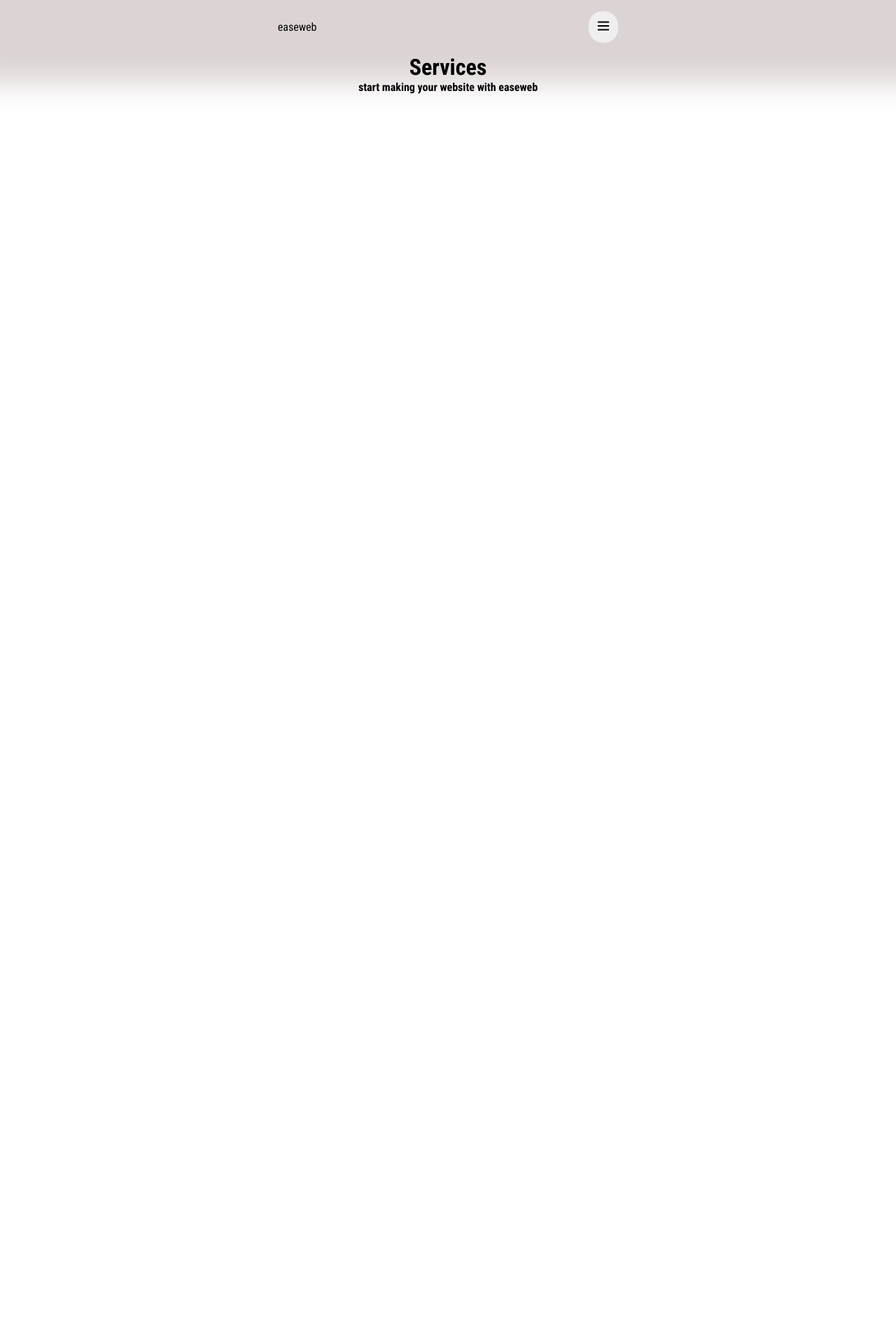
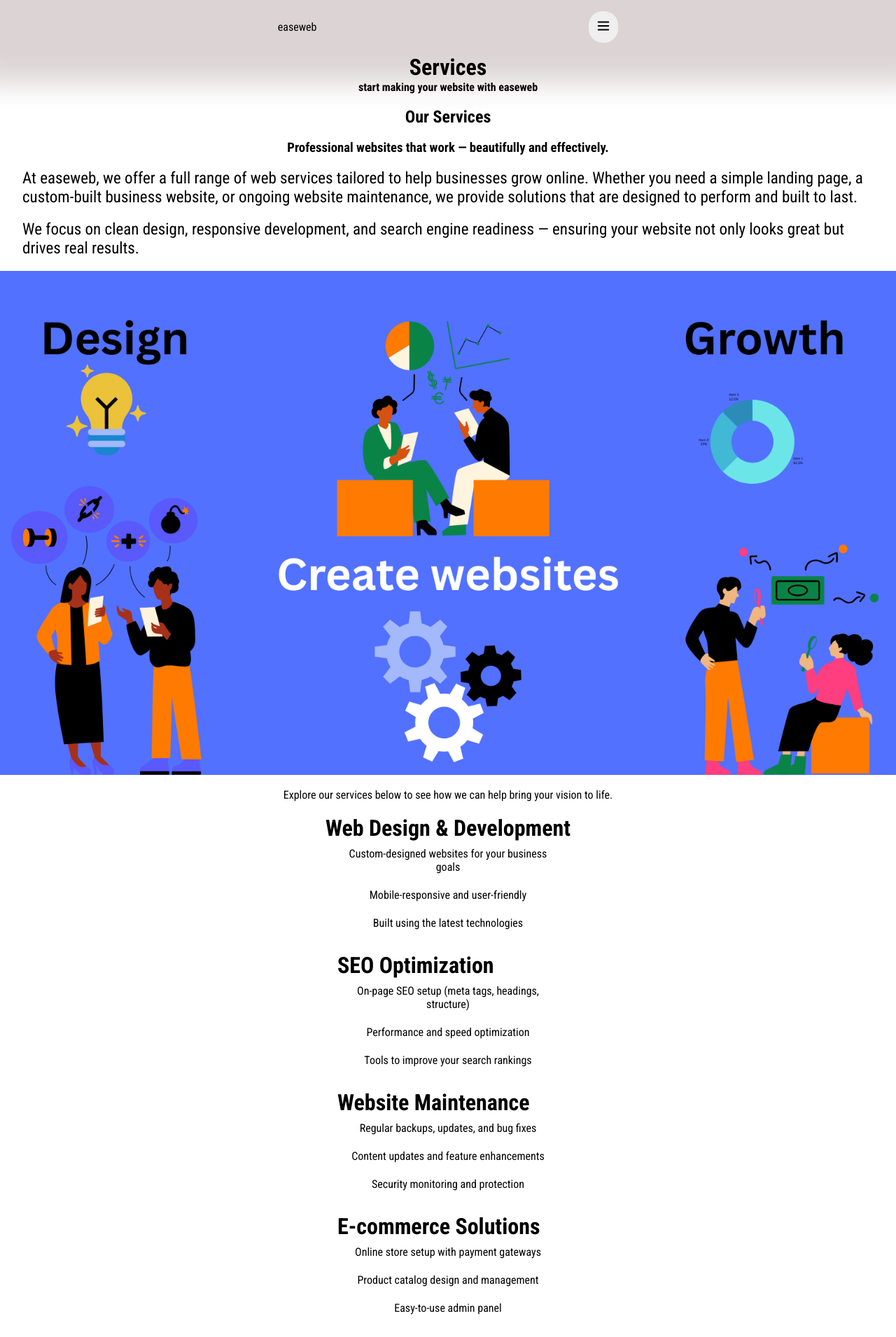
Before and after one commit to nik-89hil/easeweb, a React (Vite) app: page /services in a window 1280 px wide. Shown: the whole page at 70% size. Before the commit the page ends 800 px from the top, so only its background shows below. Built offline with nearby package versions, Linux system fonts and the light colour scheme.

Commit message:
service added

```diff
--- a/package.json
+++ b/package.json
@@ -13,6 +13,7 @@
     "framer-motion": "^12.12.2",
     "react": "^19.1.0",
     "react-dom": "^19.1.0",
+    "react-hook-form": "^7.56.4",
     "react-icons": "^5.5.0",
     "react-router-dom": "^6.30.1"
   },
--- a/src/components/Contact.jsx
+++ b/src/components/Contact.jsx
@@ -1,41 +1,84 @@
 import React from 'react'
-import {motion} from "framer-motion"
+import { motion } from "framer-motion"
 import ContactImg from "../assets/contact.png"
+import { useForm } from 'react-hook-form'
+
 
 export const Contact = () => {
+
+  const { register, handleSubmit, formState: { errors } } = useForm();
+
+
+  const showData = (data) => {
+    console.log(data)
+  }
+
+  const handleErrors = (errors) => { };
+
+
+  const registerOptions = {
+    name: { required: "required..." },
+    email: { required: "required..." },
+    message:{required: "message..."}
+  }
+
+
+
+
   return (
     <>
       <div className="box">
         <motion.h1
 
           initial={{
-        y:-12,
-        opacity:0
+            y: -12,
+            opacity: 0
           }}
 
           whileInView={{
-        y:0,
-        opacity:1
+            y: 0,
+            opacity: 1
           }}
 
         >Contact</motion.h1>
         <motion.h4
           initial={{
-              y:12,
-              opacity:0
+            y: 12,
+            opacity: 0
           }}
 
           whileInView={{
-              y:0,
-              opacity:1
+            y: 0,
+            opacity: 1
           }}
 
         >start making your website with easeweb</motion.h4>
         <br />
         <br />
-            <img src={ContactImg} alt="contact.png" className='aboutImg'/>
+        <img src={ContactImg} alt="contact.png" className='aboutImg' />
         <br />
+        <div className="cont-form">
+          <form onSubmit={handleSubmit(showData, handleErrors)} className='formbox'>
+            <label htmlFor="name">name</label><br />
+            <input type="text" name='name' {...register('name', registerOptions.name)} />
+            <p className="error">{errors?.name && errors?.name.message}</p>
+            <label htmlFor="email">email</label><br />
+            <input type="email" name='email' {...register('email', registerOptions.email)} />
+            <p className="error">{errors?.email && errors?.email.message}</p>
+            <br />
+            <textarea type="text" name='message' placeholder='message' {...register('message', registerOptions.message)} />
+            <p className="error">{errors?.message && errors?.message.message}</p>
+
+            <button className='btn-cont'>send message</button>
+            <button className='btn-cont' type='reset'>clear all</button>
+          </form>
+          <br />
+          <hr />
+
         </div>
+      </div>
+        <br />
+        <br />
 
 
     </>
--- a/src/components/Services.jsx
+++ b/src/components/Services.jsx
@@ -1,7 +1,7 @@
 import React from 'react'
 
-import {motion} from 'framer-motion'
-
+import { motion } from 'framer-motion'
+import Serv from "../assets/service2.png"
 
 export const Services = () => {
   return (
@@ -10,28 +10,105 @@ export const Services = () => {
         <motion.h1
 
           initial={{
-        y:-12,
-        opacity:0
+            y: -12,
+            opacity: 0
           }}
 
           whileInView={{
-        y:0,
-        opacity:1
+            y: 0,
+            opacity: 1
           }}
 
         >Services</motion.h1>
         <motion.h4
           initial={{
-              y:12,
-              opacity:0
+            y: 12,
+            opacity: 0
           }}
 
           whileInView={{
-              y:0,
-              opacity:1
+            y: 0,
+            opacity: 1
           }}
 
         >start making your website with easeweb</motion.h4>
+        <br />
+        <h2>
+          Our Services
+        </h2>
+        <br />
+        <h3>
+          Professional websites that work — beautifully and effectively.
+        </h3>
+        <br />
+        <p className='serCont'>
+          At easeweb, we offer a full range of web services tailored to help businesses grow online. Whether you need a simple landing page, a custom-built business website, or ongoing website maintenance, we provide solutions that are designed to perform and built to last.
+        </p>
+        <br />
+        <p className='serCont'>
+          We focus on clean design, responsive development, and search engine readiness — ensuring your website not only looks great but drives real results.
+        </p>
+        <br />
+        <img src={Serv} alt="service2.png" className='fullImg' />
+        <br />
+        <p>
+          Explore our services below to see how we can help bring your vision to life.
+        </p>
+
+        <br />
+        <ul>
+          <h1>Web Design & Development</h1>
+          <li>
+            Custom-designed websites for your business goals
+          </li>
+          <li>
+            Mobile-responsive and user-friendly
+          </li>
+          <li>
+            Built using the latest technologies
+          </li>
+        </ul>
+        <br />
+        <ul>
+          <h1>SEO Optimization</h1>
+          <li>
+            On-page SEO setup (meta tags, headings, structure)
+          </li>
+          <li>
+            Performance and speed optimization
+          </li>
+          <li>
+            Tools to improve your search rankings
+          </li>
+        </ul>
+        <br />
+        <ul>
+          <h1>Website Maintenance</h1>
+          <li>
+            Regular backups, updates, and bug fixes
+          </li>
+          <li>
+            Content updates and feature enhancements
+          </li>
+          <li>
+            Security monitoring and protection
+          </li>
+        </ul>
+        <br />
+        <ul>
+          <h1>E-commerce Solutions</h1>
+          <li>
+            Online store setup with payment gateways
+          </li>
+          <li>
+            Product catalog design and management
+          </li>
+          <li>
+            Easy-to-use admin panel
+          </li>
+        </ul>
+        <br />
+
       </div>
 
     </>
--- a/src/index.css
+++ b/src/index.css
@@ -1,8 +1,4 @@
-
-
-
-
-.blur{
+.blur {
     width: 100%;
     display: block;
     background-color: var(--secCol);
@@ -10,14 +6,14 @@
     transition: all 2s linear;
 }
 
-.name{
+.name {
     display: flex;
     justify-content: space-evenly;
     align-items: center;
     padding: 1rem .5rem;
 }
 
-.box{
+.box {
     width: 100%;
     display: flex;
     flex-direction: column;
@@ -26,14 +22,14 @@
 
 }
 
-.box .heading{
+.box .heading {
     width: 300px;
     margin: auto;
     padding: 1rem;
     font-size: large;
 }
 
-.cover{
+.cover {
     width: 650px;
     height: 60vh;
     border-radius: 15px;
@@ -42,7 +38,7 @@
 }
 
 
-.createBox{
+.createBox {
     width: 90%;
     height: auto;
     display: flex;
@@ -51,45 +47,46 @@
     flex-wrap: wrap;
 }
 
-.createBox div{
-    margin-top:1vh ;
+.createBox div {
+    margin-top: 1vh;
 }
 
-.createBox img{
+.createBox img {
     width: 300px;
     height: auto;
     margin: 5px;
 }
 
-.tex{
+.tex {
     width: 300px;
 }
 
-.aboutCont{
+.aboutCont {
     width: 300px;
     text-align: left;
     margin: auto;
 }
 
-.aboutImg{
+.aboutImg {
     width: 600px;
     height: auto;
     margin: auto;
     border-radius: 15px;
 }
 
-.texlink{
+.texlink {
     color: grey;
     font-weight: 700;
     text-decoration: underline;
 }
 
-.fa-box{
+.fa-box {
     width: 600px;
     margin: 1rem;
     transition: all 1s linear;
 }
-.fa-box .fl{
+
+.fa-box .fl {
     background-color: var(--secCol);
     padding: 1.5rem;
     margin: 1rem;
@@ -99,23 +96,73 @@
     cursor: pointer;
 }
 
-.fa-box .detail{
+.fa-box .detail {
     padding: 1rem;
     border: 2px solid var(--secCol);
     border-radius: 15px;
 }
 
-.btn-fa{
+.btn-fa {
     background-color: transparent;
 }
 
-.ic-fa{
+.ic-fa {
     font-size: 18px;
 }
 
+.cont-form {
+    width: 600px;
+    /* border: 2px solid var(--secCol); */
+    padding: 1rem;
+}
 
-@media screen and (max-width:610px){
-    .aboutImg{
+.formbox{
+    width: 300px;
+    margin: auto;
+}
+
+.formbox input{
+    width: 100%;
+    padding: .5rem;
+    border-radius: 20px;
+    border: 2px solid var(--secCol);
+}
+
+textarea{
+    width: 100%;
+    height: 150px;
+    resize: none;
+    border-radius: 20px;
+    border: 2px solid var(--secCol);
+    padding: .5rem;
+}
+
+.error{
+    color: red;
+    margin: .5rem;
+}
+
+.btn-cont{
+    padding: .5rem 1rem;
+    border: 2px solid var(--secCol);
+    background-color: var(--secCol);
+    margin: 5px;
+}
+
+
+.serCont{
+    width: 95%;
+    font-size: 23px;
+}
+
+.fullImg{
+    width: 100%;
+    height: auto;
+}
+
+
+@media screen and (max-width:610px) {
+    .aboutImg {
         width: 100%;
         border-radius: 0;
     }
--- a/src/screen/Home.jsx
+++ b/src/screen/Home.jsx
@@ -40,9 +40,9 @@ export const Home = () => {
 
         >start making your website with easeweb</motion.h4>
         <br />
-        <img src={HomeImg} alt="home.png" className='aboutImg' />
+        <img src={HomeImg} alt="home.png" className='fullImg' />
         <br />
-        <p className='heading'>
+        <p className='serCont'>
           Building modern, responsive, and results-driven websites tailored to your business needs.
           Whether you're launching a startup, growing your brand, or refreshing your online presence — we’re here to turn your vision into a powerful digital experience.
         </p>
```
Also changed, not shown: src/assets/service2.png (added), 1 other file (tests, documents, lock files or other folders). Lines whose indentation alone changed are shown as unchanged.
